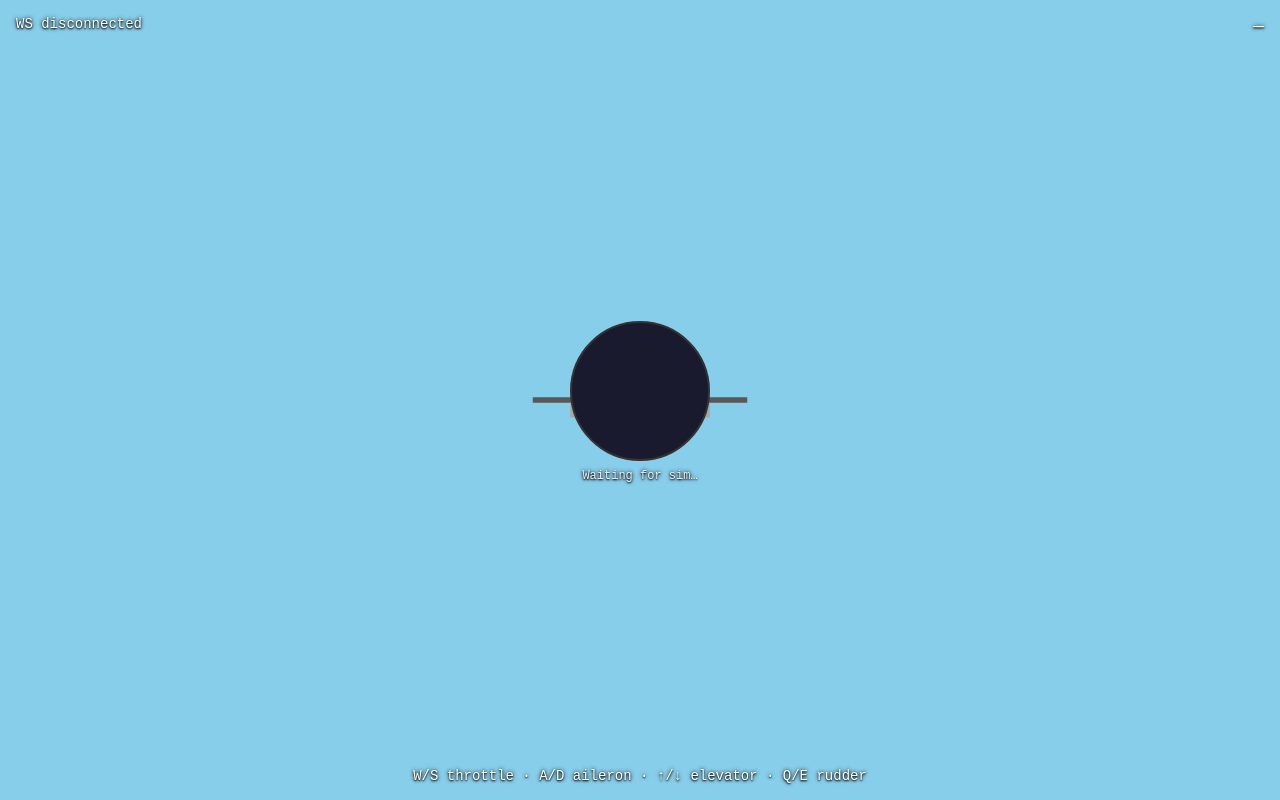
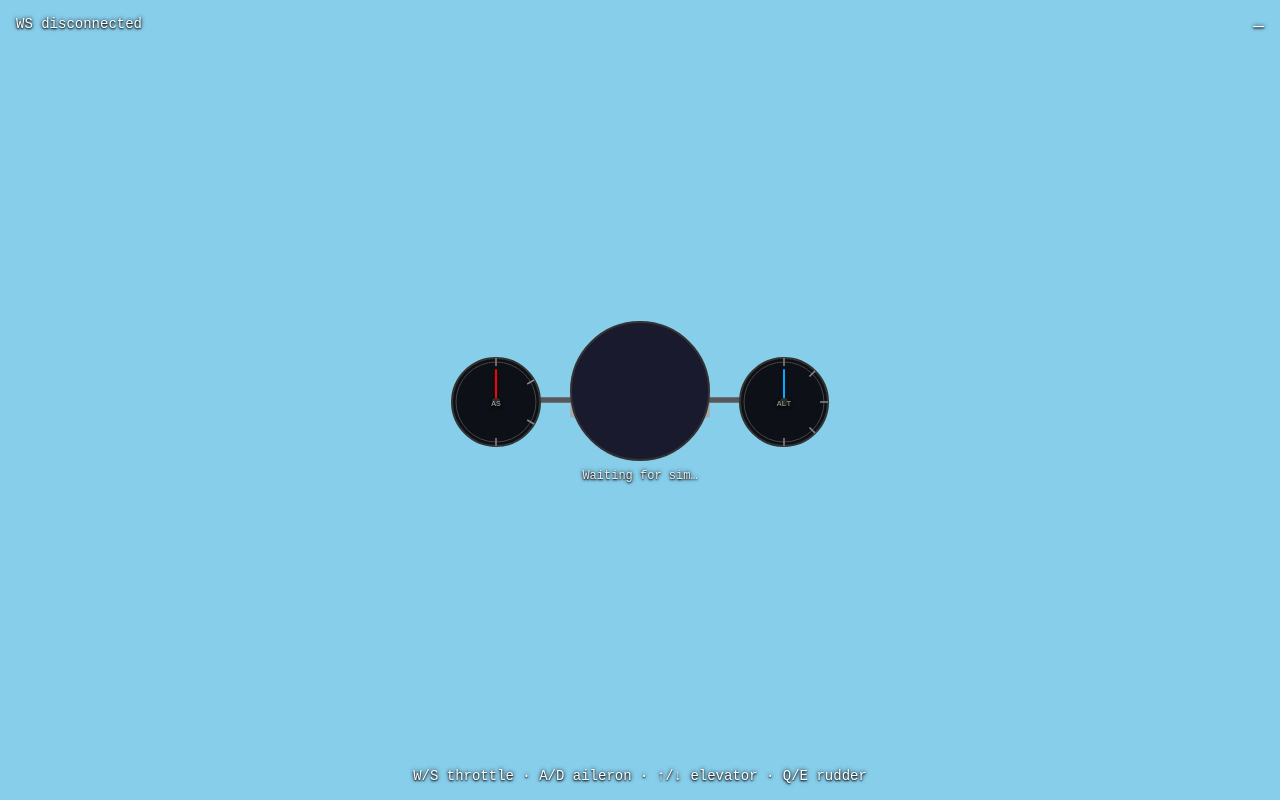
Before and after one commit to tervingo/flughermir-front, a React (Vite) app: page / in a window 1280 px wide. Built offline with nearby package versions, Linux system fonts and the light colour scheme; no server answers.

Commit message:
Phase 1 finished

```diff
--- /dev/null
+++ b/src/AirspeedIndicator.tsx
@@ -0,0 +1,64 @@
+import type { Telemetry } from './types'
+
+const SIZE = 100
+const CX = SIZE / 2
+const CY = SIZE / 2
+const R = SIZE / 2 - 6
+const MAX_KNOTS = 150 // scale in m/s (displayed as ~knots for readability)
+const NEEDLE_LENGTH = R - 12
+
+/** Needle angle: 0 at left (-90°), max at right (+90°) */
+function speedToAngle(speedMs: number): number {
+  const clamped = Math.max(0, Math.min(MAX_KNOTS, speedMs))
+  return -90 + (clamped / MAX_KNOTS) * 180
+}
+
+export function AirspeedIndicator({ telemetry, size = SIZE }: { telemetry: Telemetry | null; size?: number }) {
+  const angle = telemetry ? speedToAngle(telemetry.airspeed) : -90
+  const needleX = CX + NEEDLE_LENGTH * Math.cos((angle * Math.PI) / 180)
+  const needleY = CY + NEEDLE_LENGTH * Math.sin((angle * Math.PI) / 180)
+
+  return (
+    <svg width={size} height={size} viewBox={`0 0 ${SIZE} ${SIZE}`} style={{ overflow: 'visible' }}>
+      <circle cx={CX} cy={CY} r={R} fill="#0d1117" stroke="#333" strokeWidth={2} />
+      <circle cx={CX} cy={CY} r={R - 4} fill="none" stroke="#444" strokeWidth={1} />
+      {/* Tick marks: 0, 50, 100, 150 */}
+      {[0, 50, 100, 150].map((v) => {
+        const a = speedToAngle(v)
+        const rad = (a * Math.PI) / 180
+        const inner = R - 8
+        const outer = R
+        return (
+          <line
+            key={v}
+            x1={CX + inner * Math.cos(rad)}
+            y1={CY + inner * Math.sin(rad)}
+            x2={CX + outer * Math.cos(rad)}
+            y2={CY + outer * Math.sin(rad)}
+            stroke="#888"
+            strokeWidth={1.5}
+          />
+        )
+      })}
+      {/* Needle */}
+      <line
+        x1={CX}
+        y1={CY}
+        x2={needleX}
+        y2={needleY}
+        stroke="#f00"
+        strokeWidth={2}
+        strokeLinecap="round"
+      />
+      <circle cx={CX} cy={CY} r={4} fill="#333" />
+      <text x={CX} y={CY + 4} textAnchor="middle" fill="#aaa" fontSize={8} fontFamily="monospace">
+        AS
+      </text>
+      {telemetry && (
+        <text x={CX} y={size - 6} textAnchor="middle" fill="#fff" fontSize={10} fontFamily="monospace">
+          {Math.round(telemetry.airspeed)} m/s
+        </text>
+      )}
+    </svg>
+  )
+}
--- /dev/null
+++ b/src/Altimeter.tsx
@@ -0,0 +1,62 @@
+import type { Telemetry } from './types'
+
+const SIZE = 100
+const CX = SIZE / 2
+const CY = SIZE / 2
+const R = SIZE / 2 - 6
+const MAX_ALT_M = 2000
+const NEEDLE_LENGTH = R - 12
+
+/** Needle angle: 0 m at left (-90°), max at right (+90°) */
+function altToAngle(altM: number): number {
+  const clamped = Math.max(0, Math.min(MAX_ALT_M, altM))
+  return -90 + (clamped / MAX_ALT_M) * 180
+}
+
+export function Altimeter({ telemetry, size = SIZE }: { telemetry: Telemetry | null; size?: number }) {
+  const angle = telemetry ? altToAngle(telemetry.altitude) : -90
+  const needleX = CX + NEEDLE_LENGTH * Math.cos((angle * Math.PI) / 180)
+  const needleY = CY + NEEDLE_LENGTH * Math.sin((angle * Math.PI) / 180)
+
+  return (
+    <svg width={size} height={size} viewBox={`0 0 ${SIZE} ${SIZE}`} style={{ overflow: 'visible' }}>
+      <circle cx={CX} cy={CY} r={R} fill="#0d1117" stroke="#333" strokeWidth={2} />
+      <circle cx={CX} cy={CY} r={R - 4} fill="none" stroke="#444" strokeWidth={1} />
+      {[0, 500, 1000, 1500, 2000].map((v) => {
+        const a = altToAngle(v)
+        const rad = (a * Math.PI) / 180
+        const inner = R - 8
+        const outer = R
+        return (
+          <line
+            key={v}
+            x1={CX + inner * Math.cos(rad)}
+            y1={CY + inner * Math.sin(rad)}
+            x2={CX + outer * Math.cos(rad)}
+            y2={CY + outer * Math.sin(rad)}
+            stroke="#888"
+            strokeWidth={1.5}
+          />
+        )
+      })}
+      <line
+        x1={CX}
+        y1={CY}
+        x2={needleX}
+        y2={needleY}
+        stroke="#0af"
+        strokeWidth={2}
+        strokeLinecap="round"
+      />
+      <circle cx={CX} cy={CY} r={4} fill="#333" />
+      <text x={CX} y={CY + 4} textAnchor="middle" fill="#aaa" fontSize={8} fontFamily="monospace">
+        ALT
+      </text>
+      {telemetry && (
+        <text x={CX} y={SIZE - 6} textAnchor="middle" fill="#fff" fontSize={10} fontFamily="monospace">
+          {Math.round(telemetry.altitude)} m
+        </text>
+      )}
+    </svg>
+  )
+}
--- a/src/HUD.tsx
+++ b/src/HUD.tsx
@@ -1,5 +1,7 @@
 import type { Telemetry } from './types'
 import { AttitudeIndicator } from './AttitudeIndicator'
+import { AirspeedIndicator } from './AirspeedIndicator'
+import { Altimeter } from './Altimeter'
 
 interface HUDProps {
   telemetry: Telemetry | null
@@ -40,8 +42,18 @@ export function HUD({ telemetry, connected, gamepadConnected = false }: HUDProps
           )}
         </div>
       </div>
-      <div style={{ display: 'flex', justifyContent: 'center', alignItems: 'center', flex: 1 }}>
+      <div
+        style={{
+          display: 'flex',
+          justifyContent: 'center',
+          alignItems: 'center',
+          flex: 1,
+          gap: 24,
+        }}
+      >
+        <AirspeedIndicator telemetry={telemetry} size={100} />
         <AttitudeIndicator telemetry={telemetry} size={140} />
+        <Altimeter telemetry={telemetry} size={100} />
       </div>
       <div style={{ alignSelf: 'center', fontSize: 14, textAlign: 'center' }}>
         <div>W/S throttle · A/D aileron · ↑/↓ elevator · Q/E rudder</div>
--- a/src/Scene3D.tsx
+++ b/src/Scene3D.tsx
@@ -48,6 +48,12 @@ export function Scene3D({ telemetry }: Scene3DProps) {
     const ground = new THREE.Mesh(groundGeom, new THREE.MeshStandardMaterial({ color: 0x2d5a27 }))
     ground.rotation.x = -Math.PI / 2
     scene.add(ground)
+    // Runway strip (flat, for takeoff/landing reference)
+    const runwayGeom = new THREE.PlaneGeometry(800, 25)
+    const runway = new THREE.Mesh(runwayGeom, new THREE.MeshStandardMaterial({ color: 0x555555 }))
+    runway.rotation.x = -Math.PI / 2
+    runway.position.y = 0.01
+    scene.add(runway)
 
     // Sun
     const light = new THREE.DirectionalLight(0xffffff, 1)
```
Also changed, not shown: 2 other files (tests, documents, lock files or other folders).
